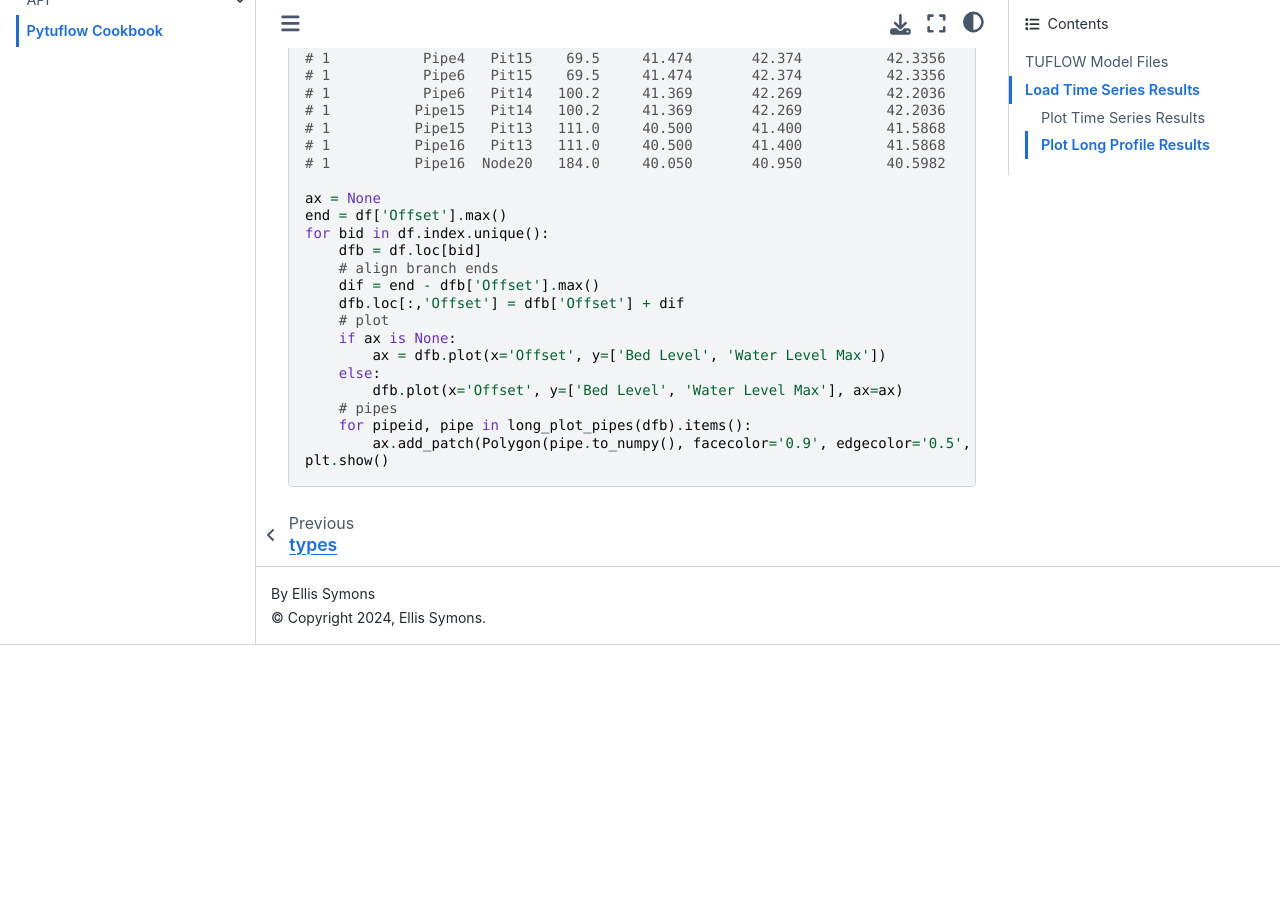
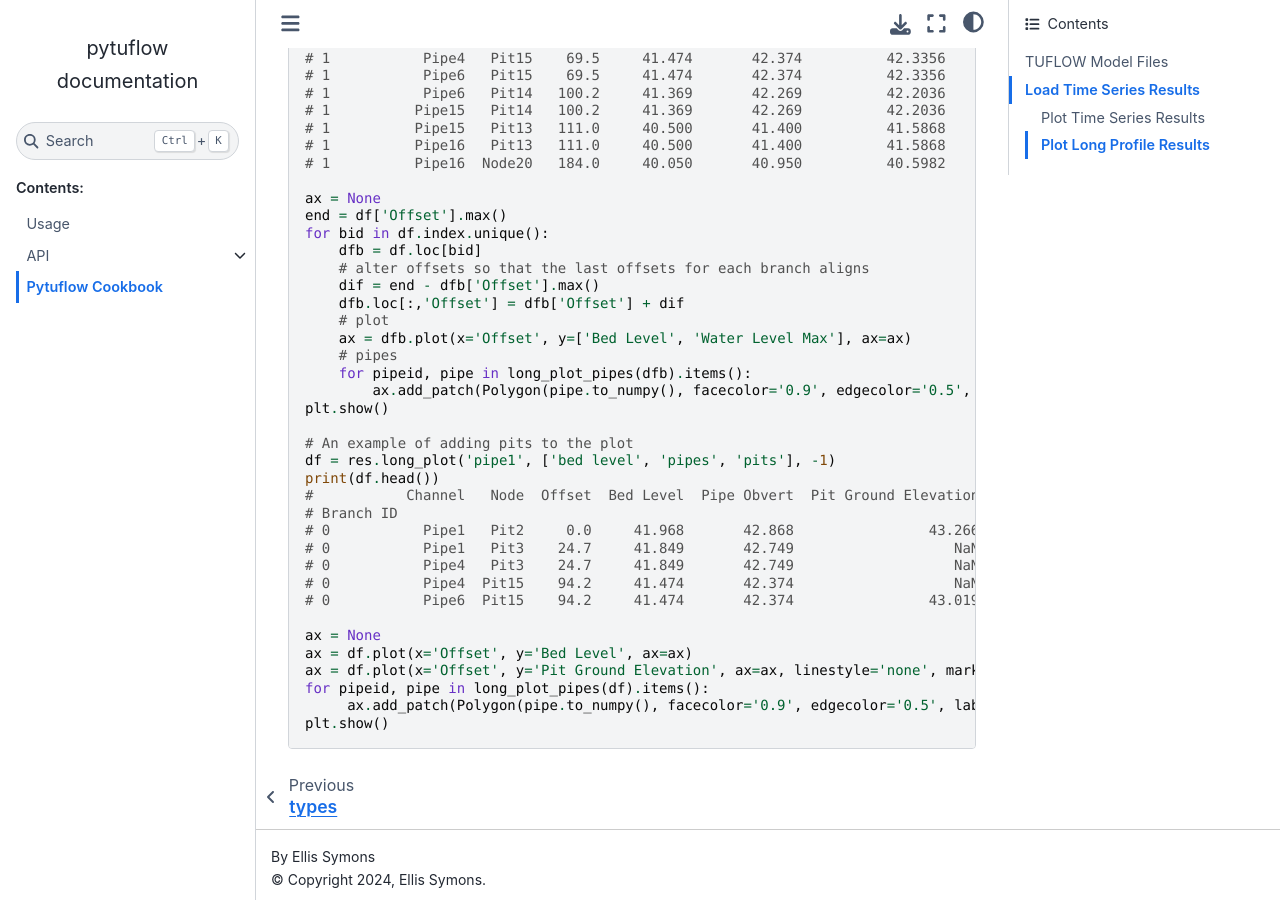
Before and after one commit to TUFLOW-Support/PyTuflow, a Sphinx documentation site: the page built from docs/cookbook.rst, in a window 1280 px wide and 900 px high, scrolled down 14795 px. Built offline with Sphinx 7.4.7 and the Sphinx Book theme 1.1.4, drawn with Linux system fonts in a browser that asks for light colours; before the commit the page ends 15440 px from its top, so only the background shows below that.

Commit message:
updates to cookbook

```diff
--- a/docs/cookbook.rst
+++ b/docs/cookbook.rst
@@ -829,15 +829,30 @@ from the `TUFLOW example model dataset <https://wiki.tuflow.com/TUFLOW_Example_M
    end = df['Offset'].max()
    for bid in df.index.unique():
        dfb = df.loc[bid]
-       # align branch ends
+       # alter offsets so that the last offsets for each branch aligns
        dif = end - dfb['Offset'].max()
        dfb.loc[:,'Offset'] = dfb['Offset'] + dif
        # plot
-       if ax is None:
-           ax = dfb.plot(x='Offset', y=['Bed Level', 'Water Level Max'])
-       else:
-           dfb.plot(x='Offset', y=['Bed Level', 'Water Level Max'], ax=ax)
+       ax = dfb.plot(x='Offset', y=['Bed Level', 'Water Level Max'], ax=ax)
        # pipes
        for pipeid, pipe in long_plot_pipes(dfb).items():
            ax.add_patch(Polygon(pipe.to_numpy(), facecolor='0.9', edgecolor='0.5', label=pipeid))
    plt.show()
+
+   # An example of adding pits to the plot
+   df = res.long_plot('pipe1', ['bed level', 'pipes', 'pits'], -1)
+   print(df.head())
+   #           Channel   Node  Offset  Bed Level  Pipe Obvert  Pit Ground Elevation
+   # Branch ID
+   # 0           Pipe1   Pit2     0.0     41.968       42.868                43.266
+   # 0           Pipe1   Pit3    24.7     41.849       42.749                   NaN
+   # 0           Pipe4   Pit3    24.7     41.849       42.749                   NaN
+   # 0           Pipe4  Pit15    94.2     41.474       42.374                   NaN
+   # 0           Pipe6  Pit15    94.2     41.474       42.374                43.019
+
+   ax = None
+   ax = df.plot(x='Offset', y='Bed Level', ax=ax)
+   ax = df.plot(x='Offset', y='Pit Ground Elevation', ax=ax, linestyle='none', marker='o')
+   for pipeid, pipe in long_plot_pipes(df).items():
+        ax.add_patch(Polygon(pipe.to_numpy(), facecolor='0.9', edgecolor='0.5', label=pipeid))
+   plt.show()
```
